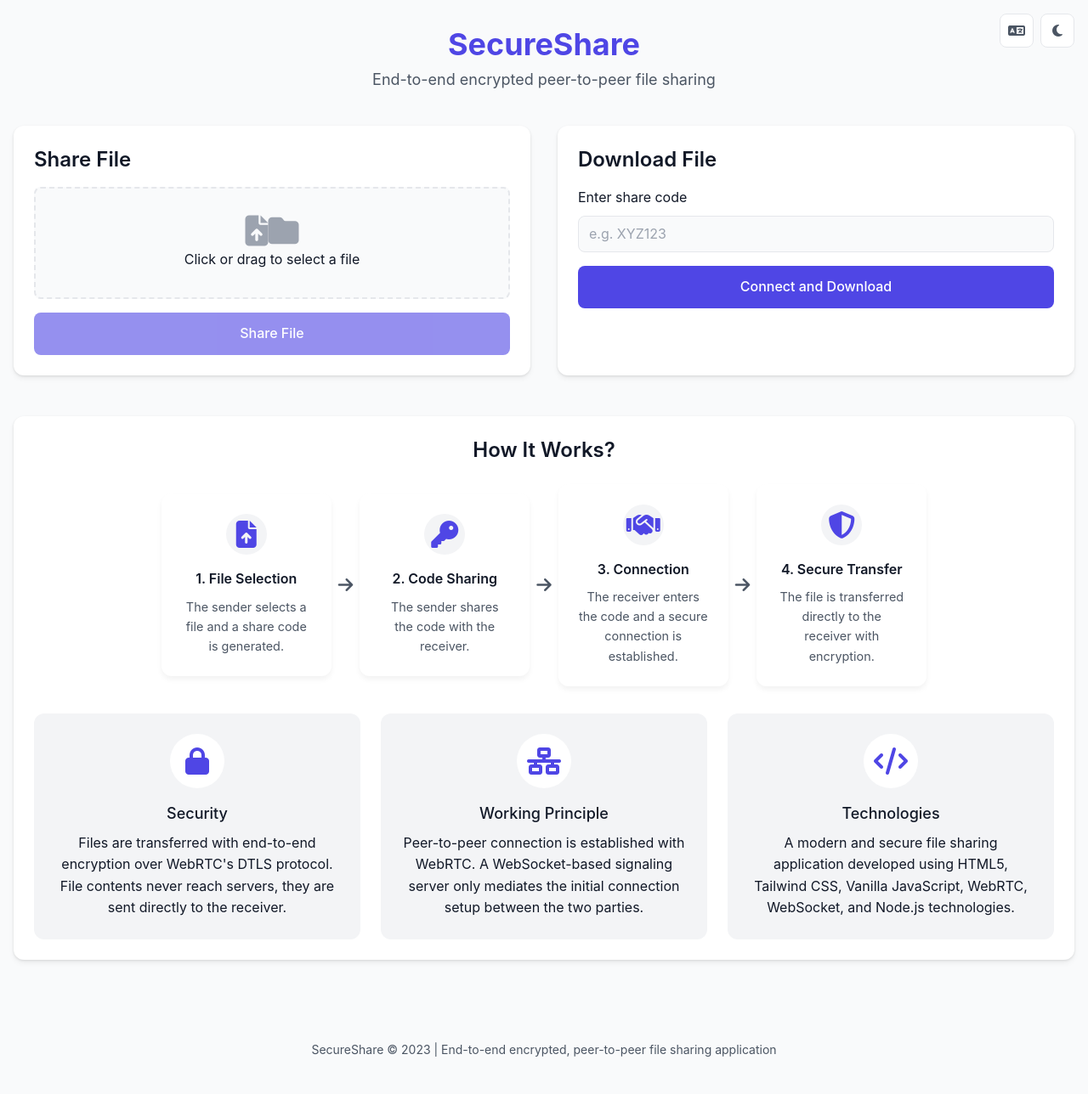
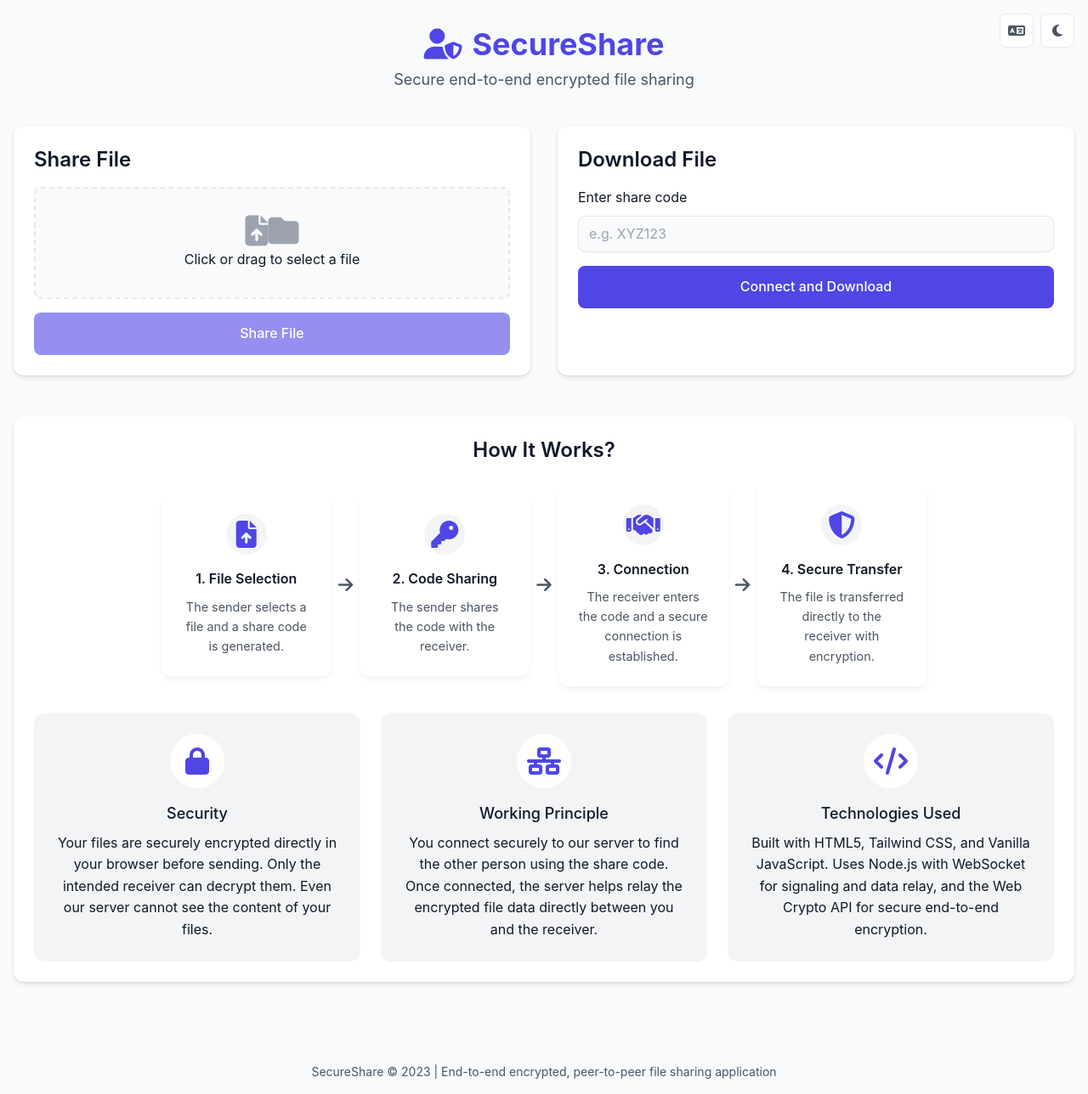
Before and after one commit to volkanmirza/SecureShare, a website: page index.html in a window 1280 px wide. Shown: the whole page at 85% size. Before the commit the page ends 1262 px from the top, so only its background shows below. Drawn offline with nearby package versions, Linux system fonts and the light colour scheme.

Commit message:
Change Message

```diff
--- a/client.js
+++ b/client.js
@@ -442,12 +442,17 @@ document.addEventListener('DOMContentLoaded', function() {
 
     // Get translation based on current language
     function getTranslation(key) {
-        if (!window.appConfig) return '';
+        // Ensure appConfig and translations are loaded
+         if (!window.appConfig || !window.appConfig.translations) {
+             console.warn('Translations not available yet.');
+             return key; // Return the key itself as fallback
+         }
 
         const currentLang = localStorage.getItem('preferredLanguage') ||
-                           window.appConfig.getPreferredLanguage();
+                           window.appConfig.getPreferredLanguage(); // Use the exposed function
 
-        return window.appConfig.translations[currentLang][key] || key;
+         // Access translations via window.appConfig
+         return window.appConfig.translations[currentLang]?.[key] || key; // Use optional chaining and return key as fallback
     }
 
     // Create a secure random code
@@ -792,20 +797,12 @@ document.addEventListener('DOMContentLoaded', function() {
      // Initial UI state reset
      resetUI();
 
-    // Apply translations if config is loaded - Commented out temporarily
-    // if (window.appConfig) {
-    //    window.appConfig.applyTranslations(); // Apply translations on load
-    //    updateThemeIcon(); // Set initial theme icon
-    // } else {
-    //    console.warn("appConfig not found. UI features might be limited.");
-    // }
-
-    // Initialize UI elements based on settings - simplified check
+    // Initialize settings (which includes applying initial language/translations)
      if (window.appConfig && typeof window.appConfig.initializeSettings === 'function') {
-         window.appConfig.initializeSettings(); // Still try to initialize settings
+         window.appConfig.initializeSettings(); // This will call setLanguage internally
          updateThemeIcon(); // Set initial theme icon
      } else {
-          console.warn("appConfig or initializeSettings not found. UI features might be limited.");
+          console.warn("appConfig or initializeSettings function not found. Skipping settings initialization.");
      }
 
      // Move download button listener inside DOMContentLoaded
@@ -815,10 +812,8 @@ document.addEventListener('DOMContentLoaded', function() {
              showToast(getTranslation('downloadStarting'));
 
              // --- TEMPORARY TEST ---
-            // Comment out the cleanup logic to see if it interferes with the download
+             // Cleanup logic is currently disabled for testing
              /*
-            // Revoke the Object URL *after* the download link click has been processed
-            // Use a small timeout to ensure the browser has initiated the download.
              const urlToRevoke = downloadBtn.dataset.blobUrl;
              console.log(`Download clicked. Scheduling revoke for URL: ${urlToRevoke}`);
              setTimeout(() => {
@@ -827,9 +822,8 @@ document.addEventListener('DOMContentLoaded', function() {
                      console.log(`Blob URL revoked: ${urlToRevoke}`);
                      downloadBtn.dataset.blobUrl = ''; // Clear the data attribute
                  }
-                // Reset UI after download starts and URL is revoked
                  // resetUI(); // Temporarily disable UI reset as well
-            }, 100); // Short delay is usually sufficient
+             }, 100);
              */
             console.log("Download clicked. Cleanup logic temporarily disabled for testing.");
         });
--- a/config.js
+++ b/config.js
@@ -5,7 +5,7 @@ const translations = {
     en: {
         // Header
         "appTitle": "SecureShare",
-        "appDescription": "End-to-end encrypted peer-to-peer file sharing",
+        "appDescription": "Secure end-to-end encrypted file sharing",
 
         // Upload section
         "shareFile": "Share File",
@@ -39,11 +39,11 @@ const translations = {
         "step4Title": "4. Secure Transfer",
         "step4Text": "The file is transferred directly to the receiver with encryption.",
         "securityTitle": "Security",
-        "securityText": "Files are transferred with end-to-end encryption over WebRTC's DTLS protocol. File contents never reach servers, they are sent directly to the receiver.",
+        "securityText": "Your files are securely encrypted directly in your browser before sending. Only the intended receiver can decrypt them. Even our server cannot see the content of your files.",
         "principleTitle": "Working Principle",
-        "principleText": "Peer-to-peer connection is established with WebRTC. A WebSocket-based signaling server only mediates the initial connection setup between the two parties.",
-        "technologiesTitle": "Technologies",
-        "technologiesText": "A modern and secure file sharing application developed using HTML5, Tailwind CSS, Vanilla JavaScript, WebRTC, WebSocket, and Node.js technologies.",
+        "principleText": "You connect securely to our server to find the other person using the share code. Once connected, the server helps relay the encrypted file data directly between you and the receiver.",
+        "technologiesTitle": "Technologies Used",
+        "technologiesText": "Built with HTML5, Tailwind CSS, and Vanilla JavaScript. Uses Node.js with WebSocket for signaling and data relay, and the Web Crypto API for secure end-to-end encryption.",
 
         // Footer
         "footerText": "SecureShare © 2023 | End-to-end encrypted, peer-to-peer file sharing application",
@@ -59,7 +59,7 @@ const translations = {
     tr: {
         // Header
         "appTitle": "SecureShare",
-        "appDescription": "Uçtan uca şifreli eşler arası dosya paylaşımı",
+        "appDescription": "Güvenli uçtan uca şifreli dosya paylaşımı",
 
         // Upload section
         "shareFile": "Dosya Paylaş",
@@ -93,11 +93,11 @@ const translations = {
         "step4Title": "4. Güvenli Transfer",
         "step4Text": "Dosya şifreli olarak doğrudan alıcıya aktarılır.",
         "securityTitle": "Güvenlik",
-        "securityText": "Dosyalar uçtan uca şifreli olarak, WebRTC'nin sağladığı DTLS protokolü üzerinden aktarılır. Dosya içeriği asla sunuculara ulaşmaz, doğrudan alıcıya gönderilir.",
+        "securityText": "Dosyalarınız gönderilmeden önce doğrudan tarayıcınızda güvenli bir şekilde şifrelenir. Sadece hedef alıcı şifreyi çözebilir. Sunucumuz bile dosyalarınızın içeriğini göremez.",
         "principleTitle": "Çalışma Prensibi",
-        "principleText": "WebRTC ile eşler arası bağlantı kurulur. WebSocket tabanlı bir sinyal sunucusu sadece iki taraf arasındaki ilk bağlantı kurulumuna aracılık eder.",
-        "technologiesTitle": "Teknolojiler",
-        "technologiesText": "HTML5, Tailwind CSS, Vanilla JavaScript, WebRTC, WebSocket, Node.js teknolojileri kullanılarak geliştirilmiş, modern ve güvenli bir dosya paylaşım uygulamasıdır.",
+        "principleText": "Paylaşım kodunu kullanarak diğer kişiyi bulmak için sunucumuza güvenli bir şekilde bağlanırsınız. Bağlantı kurulduktan sonra, sunucu şifrelenmiş dosya verisini sizinle alıcı arasında doğrudan iletmeye yardımcı olur.",
+        "technologiesTitle": "Kullanılan Teknolojiler",
+        "technologiesText": "HTML5, Tailwind CSS ve Vanilla JavaScript ile geliştirilmiştir. Sinyalleşme ve veri aktarımı için WebSocket ile Node.js, güvenli uçtan uca şifreleme için Web Crypto API kullanır.",
 
         // Footer
         "footerText": "SecureShare © 2023 | Uçtan uca şifreli, eşler arası dosya paylaşım uygulaması",
@@ -248,7 +248,7 @@ function initializeSettings() {
     }
 }
 
-// Export configuration
+// Expose functions and data to the global scope via window.appConfig
 window.appConfig = {
     translations,
     themes,
--- a/index.html
+++ b/index.html
@@ -4,6 +4,26 @@
     <meta charset="UTF-8">
     <meta name="viewport" content="width=device-width, initial-scale=1.0">
     <title>SecureShare - E2E Encrypted P2P File Sharing</title>
+
+    <!-- Theme initialization script to prevent FOUC -->
+    <script>
+      (function() {
+        let theme = 'light'; // Default theme
+        try {
+          const storedTheme = localStorage.getItem('preferredTheme');
+          if (storedTheme) {
+            theme = storedTheme;
+          } else if (window.matchMedia && window.matchMedia('(prefers-color-scheme: dark)').matches) {
+            theme = 'dark'; // Check system preference
+          }
+        } catch (e) {
+          console.error("Error reading theme preference:", e);
+        }
+        // Apply the theme attribute immediately
+        document.documentElement.setAttribute('data-theme', theme);
+      })();
+    </script>
+
     <link href="https://cdn.jsdelivr.net/npm/tailwindcss@2.2.19/dist/tailwind.min.css" rel="stylesheet">
     <link rel="stylesheet" href="https://cdnjs.cloudflare.com/ajax/libs/font-awesome/6.4.0/css/all.min.css">
     <link rel="stylesheet" href="style.css">
@@ -21,7 +41,10 @@
 
     <div class="container mx-auto px-4 py-8">
         <header class="mb-10 text-center">
-            <h1 class="text-4xl font-bold mb-2" data-i18n="appTitle">SecureShare</h1>
+            <h1 class="text-4xl font-bold mb-2 flex items-center justify-center">
+                <i class="fas fa-user-shield mr-3"></i>
+                <span data-i18n="appTitle">SecureShare</span>
+            </h1>
             <p class="text-lg" data-i18n="appDescription">Uçtan uca şifreli eşler arası dosya paylaşımı</p>
         </header>
 
@@ -172,15 +195,16 @@
                         <i class="fas fa-network-wired"></i>
                     </div>
                     <h3 class="text-lg font-medium mb-2" data-i18n="principleTitle">Çalışma Prensibi</h3>
-                    <p data-i18n="principleText">WebRTC ile eşler arası bağlantı kurulur. WebSocket tabanlı bir sinyal sunucusu sadece iki taraf arasındaki ilk bağlantı kurulumuna aracılık eder.</p>
+                    <p data-i18n="principleText">You connect securely to our server to find the other person using the share code. Once connected, the server helps relay the encrypted file data directly between you and the receiver.</p>
                 </div>
 
+                <!-- Uncomment the Technologies feature card -->
                 <div class="feature-card">
                     <div class="feature-icon">
                         <i class="fas fa-code"></i>
                     </div>
-                    <h3 class="text-lg font-medium mb-2" data-i18n="technologiesTitle">Teknolojiler</h3>
-                    <p data-i18n="technologiesText">HTML5, Tailwind CSS, Vanilla JavaScript, WebRTC, WebSocket, Node.js teknolojileri kullanılarak geliştirilmiş, modern ve güvenli bir dosya paylaşım uygulamasıdır.</p>
+                    <h3 class="text-lg font-medium mb-2" data-i18n="technologiesTitle">Technologies</h3>
+                    <p data-i18n="technologiesText">Built with HTML5, Tailwind CSS, and Vanilla JavaScript. Uses Node.js with WebSocket for signaling and data relay, and the Web Crypto API for secure end-to-end encryption.</p>
                 </div>
             </div>
         </section>
```
Also changed, not shown: README.md. Lines whose indentation alone changed are shown as unchanged.
